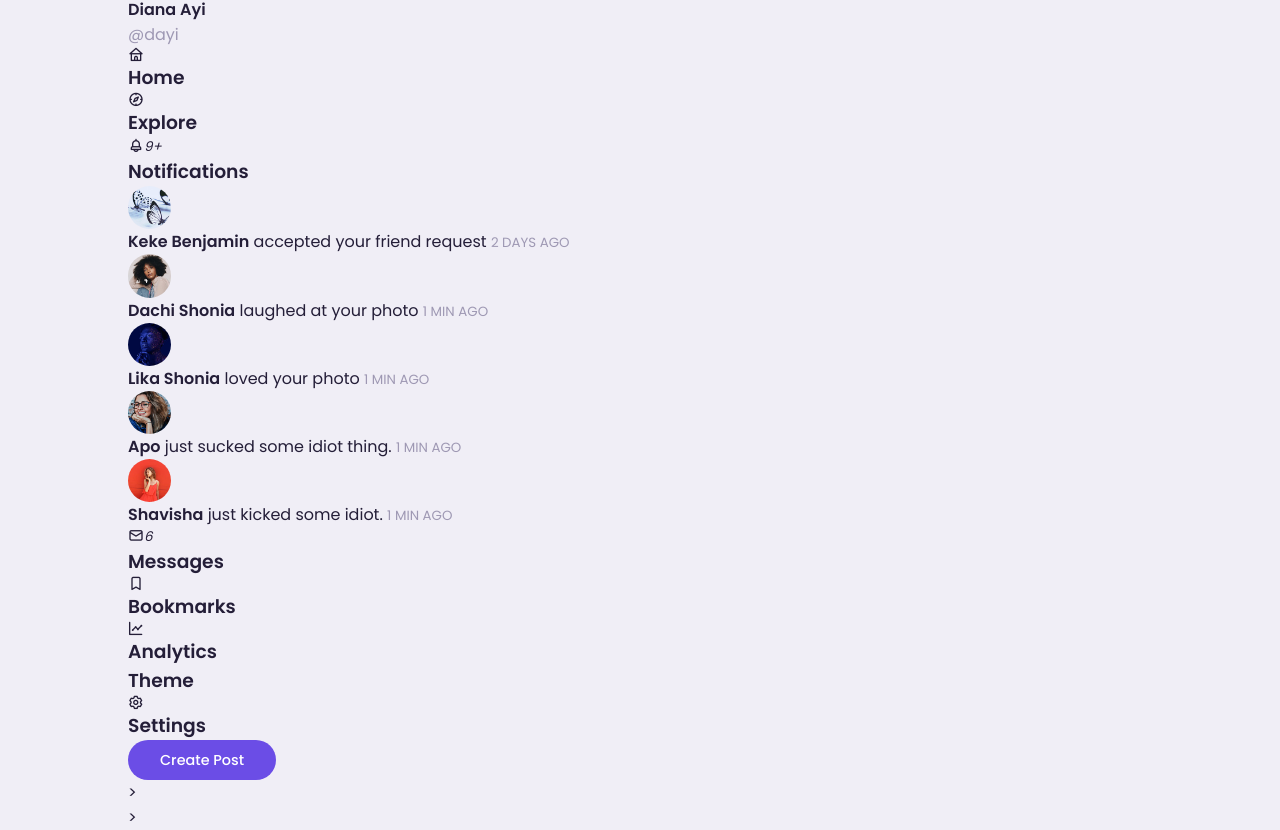
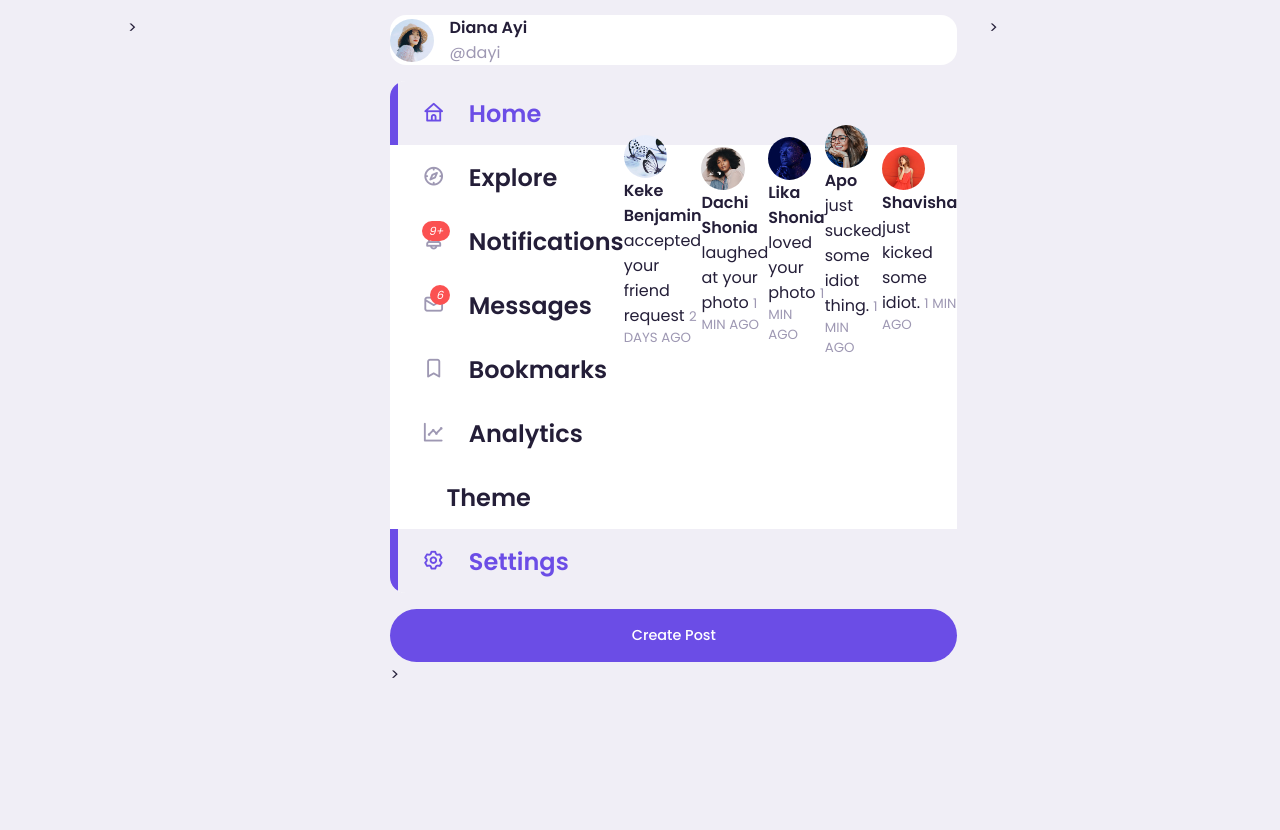
Before and after one commit to DemetreShonia/SocialMediaJS, a plain HTML site: page index.html in a window 1280 px wide. Shown: the part 96-926 px from the top of the page. After the commit the page ends 800 px from the top, so only its background shows below. Drawn offline with nearby package versions, Linux system fonts and the light colour scheme.

Commit message:
Some bug, unfortunately.
https://www.youtube.com/watch?v=AiFfDjmd0jU&t=60s

48:34

```diff
--- a/index.html
+++ b/index.html
@@ -141,12 +141,14 @@
                         <a class="menu-item">
                             <span><i class="uil uil-pallete"></i></span><h3>Theme</h3>
                         </a>
-                        <a class="menu-item">
+                        <a class="menu-item active">
                             <span><i class="uil uil-setting"></i></span><h3>Settings</h3>
                         </a>
                         <!--end of side bar-->
-                        <label for="create-post" class="btn btn-primary">Create Post</label>
+
                     </div>
+                    <label for="create-post" class="btn btn-primary">Create Post</label>
+
                 </div>
         <!----------------------middle------------------>>
 
--- a/style.css
+++ b/style.css
@@ -16,6 +16,10 @@
     --btn-padding:0.6rem 2rem;
     --search-padding: 0.6rem 1rem:
     --card-padding: 1rem;
+
+    --sticky-top-left: 5.4rem;
+    --sticky-top-right: -18rem;
+
 }
 *, *::before, *::after{
     margin:0;
@@ -113,3 +117,141 @@ nav .create{
     align-items: center;
     gap: 2rem;
 }
+
+
+/*MAIN*/
+
+main{
+    position: relative;
+    top: 5.4rem;
+}
+main .container{
+    display: grid;
+    grid-template-columns: 18vw auto 20vw;
+    column-gap: 2rem;
+    position:relative;
+}
+/*===============LEFT==============*/
+
+main .container .left{
+    height: max-content;
+    position: sticky;
+    top: var(--sticky-top-left);
+}
+
+main .container .left .profile{
+    padding: var(--card-padding);
+    background: white;
+    border-radius: var(--card-border-radius);
+    display: flex;
+    align-items: center;
+    column-gap: 1rem;
+    width:100%;
+}
+/*==================SIDEBAR*/
+.left .sidebar{
+    margin-top: 1rem;
+    background: white;
+    border-radius: var(--card-border-radius);
+}
+
+.left .sidebar .menu-item{
+    display: flex;
+    align-items: center;
+    height: 4rem;
+    cursor: pointer;
+    translate: all 300ms ease;
+    position: relative;
+}
+
+.left .sidebar .menu-item:hover{
+    background:var(--color-light);
+}
+.left .sidebar i{
+    font-size:1.4rem;
+    color: var(--color-gray);
+    margin-left: 2rem;
+    position: relative;
+}
+.left .sidebar i .notification-count{
+    background: var(--color-danger);
+    color: white;
+    font-size: 0.7rem;
+    width: fit-content;
+    border-radius: 0.8rem;
+    padding: 0.1rem 0.4rem;
+    position: absolute;
+    top: -0.2rem;
+    right: -0.3rem;
+}
+
+.left .sidebar h3{
+    margin-left: 1.5rem;
+    font-size: 1.5rem;
+}
+
+.left .sidebar .active{
+    background: var(--color-light);
+}
+.left .sidebar .active i, .left .sidebar .active h3{
+
+    color: var(--color-primary)
+}
+
+.left .sidebar .active::before{
+    content: "";
+    display: bloclk;
+    width: 0.5rem;
+    height: 100%;
+    position: absolute;
+    background: var(--color-primary);
+}
+.left .sidebar .menu-item:first-child.active{
+    border-top-left-radius: var(--card-border-radius);
+    overflow: hidden;
+}
+.left .sidebar .menu-item:last-child.active{
+    border-bottom-left-radius: var(--card-border-radius);
+    overflow:hidden;
+}
+.left .btn{
+    margin-top: 1rem;
+    width: 100%;
+    text-align: center;
+    padding: 1rem 0;
+}
+
+/* NOFITICATION POPUP */
+
+.left .notificatios-popup{
+    position: absolute;
+    top: 0;
+    left: 110%;
+    width: 30rem;
+    background: white;
+    border-radius: var(--card-border-radius);
+    padding: var(--card-padding);
+    box-shadow: 0 0 2rem hsl(var(--color-primary), 75%, 60%, 25%);
+    z-index:  8;
+    display:none;
+}
+
+.left .notificatios-popup::before{
+    content: "";
+    width: 1.2rem;
+    height: 1.2rem;
+    display: block;
+    background-color: white;
+    position: absolute;
+    left: -0.6rem;
+    transform: rotate(45deg);
+}
+.left .notifications-popup > div{
+    display: flex;
+    align-items: flex-start;
+    gap: 1rem;
+    margin-bottom: 1rem;
+}
+.left .notifications-popup small{
+    display: block;
+}
```
